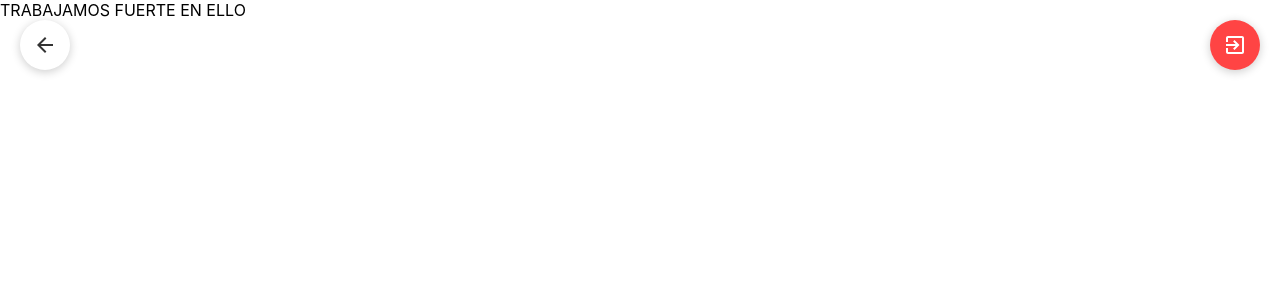
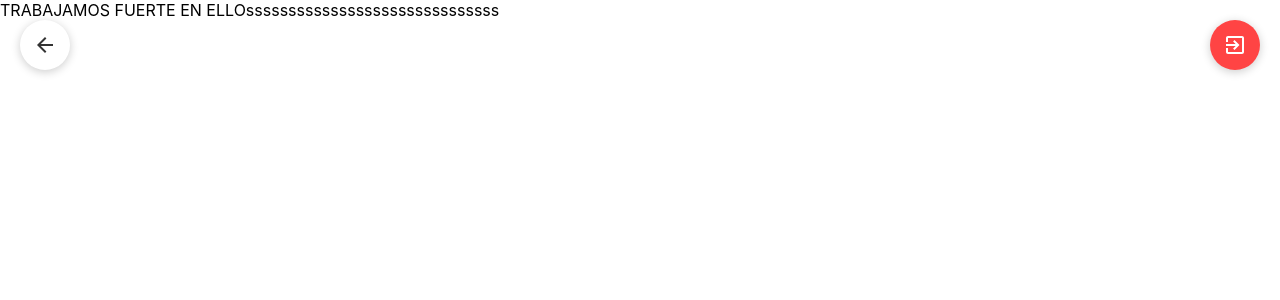
Before and after one commit to soutjkl/rsaps, a React (Create React App) app: page /dashboard/admin in a window 1280 px wide. Shown: the top 300 px of the page. Built offline with nearby package versions, Linux system fonts and the light colour scheme; no server answers; the database is empty; sample sign-in values are in the browser's storage.

Commit message:
Update AdminPanel.js

```diff
--- a/src/components/AdminPanel.js
+++ b/src/components/AdminPanel.js
@@ -32,7 +32,7 @@ function AdminPanel() {
       </button>
 
       <div className="powerbi-embed-container">
-        TRABAJAMOS FUERTE EN ELLO
+        TRABAJAMOS FUERTE EN ELLOssssssssssssssssssssssssssssss
       </div>
     </div>
   );
```
